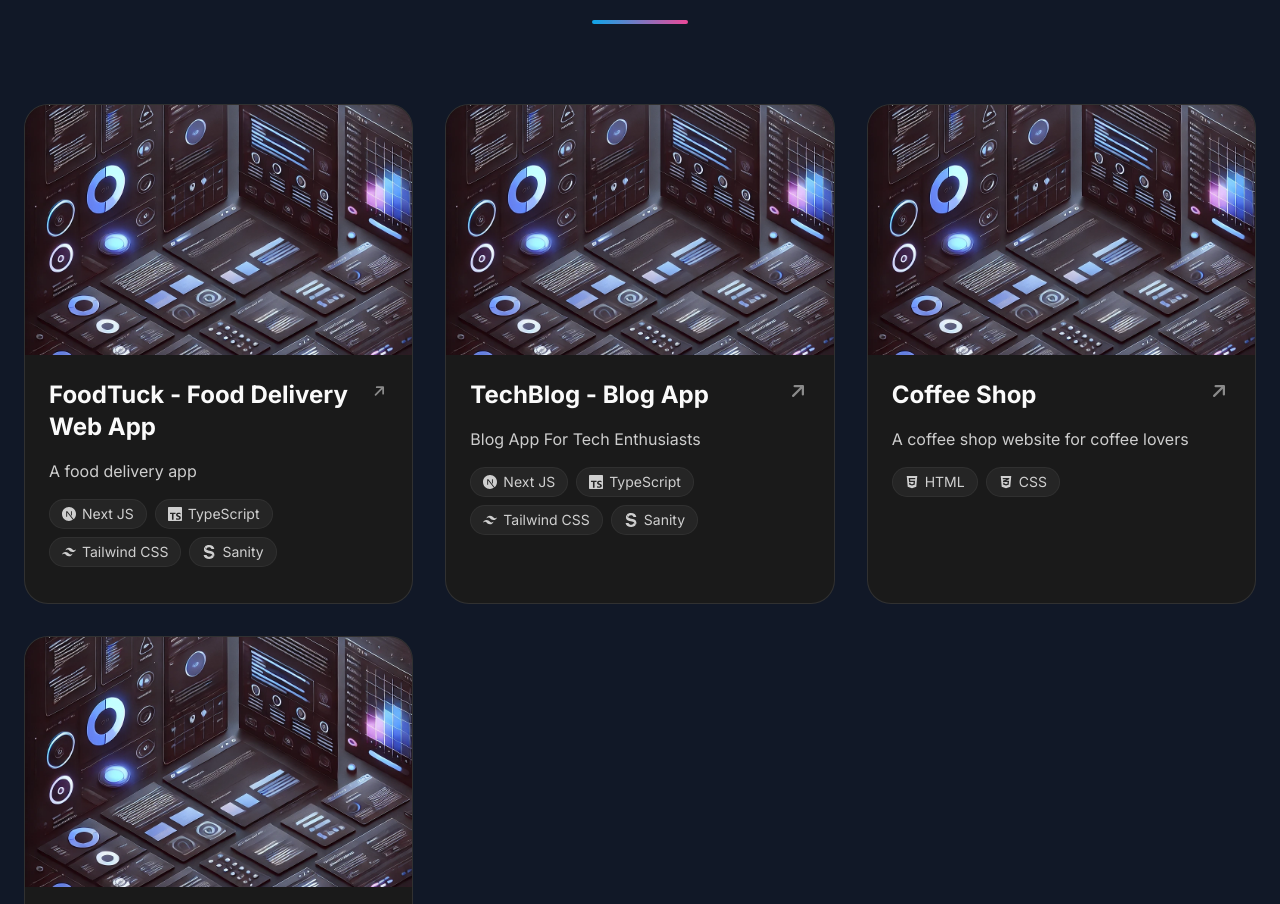
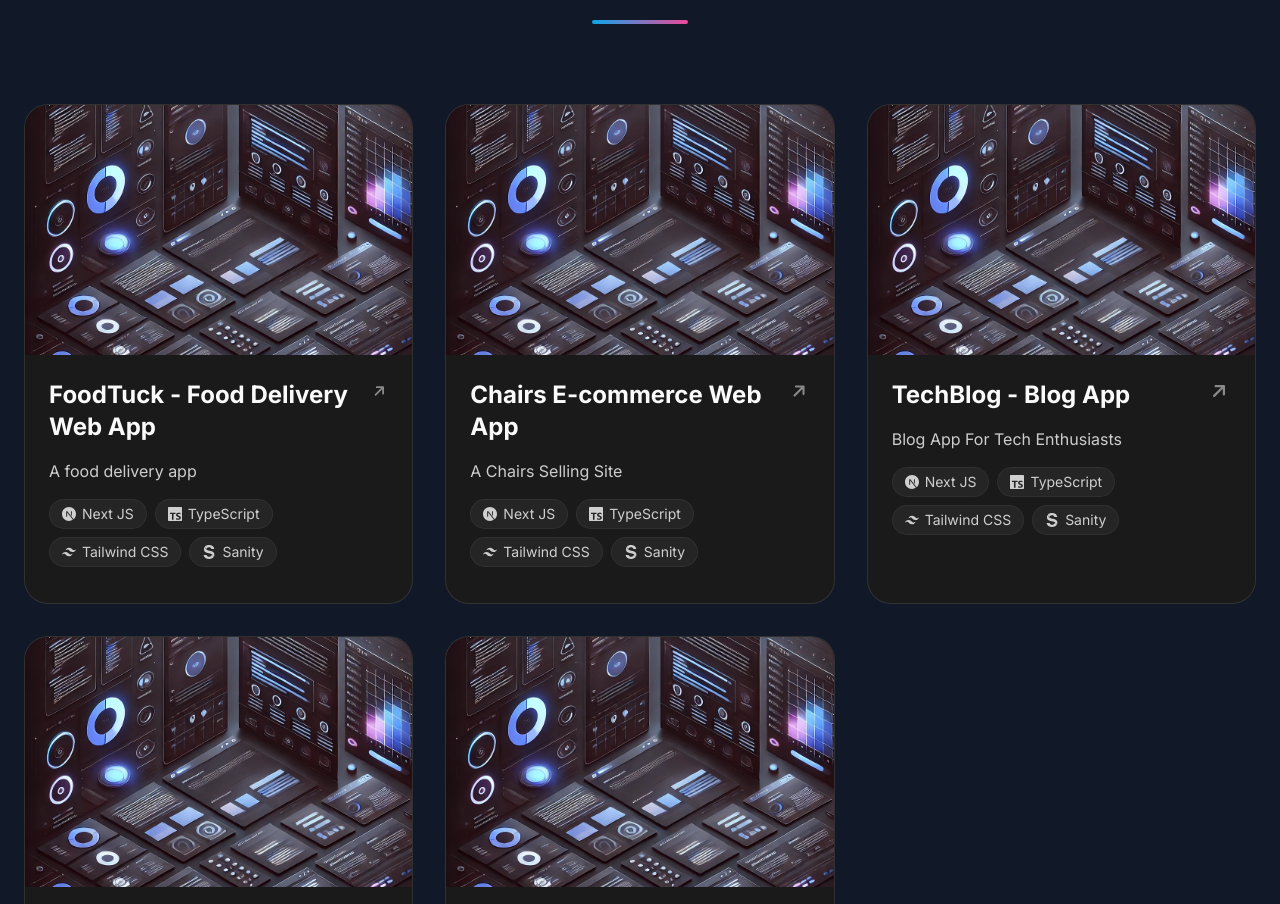
Before and after one commit to Ahmedkhang/Modern_portfolio, a Next.js app: page / in a window 1280 px wide. Shown: the part 1056-1960 px from the top of the page. Built offline with nearby package versions, Linux system fonts and the light colour scheme.

Commit message:
Update Main.tsx

```diff
--- a/src/components/Main.tsx
+++ b/src/components/Main.tsx
@@ -23,6 +23,19 @@
         { name: 'Sanity', icon: <SiSanity />, color: '#E75C17' },
       ],
       link: 'https://restaurant-web-hackathon-r3ju.vercel.app',
+      image: '/portfolio6.webp'
+    },
+
+    {
+      title: 'Chairs E-commerce Web App',
+      description: 'A Chairs Selling Site',
+      tech: [
+        { name: 'Next JS', icon: <SiNextdotjs />, color: 'white' },
+        { name: 'TypeScript', icon: <SiTypescript />, color: '#06B6D4' },
+        { name: 'Tailwind CSS', icon: <SiTailwindcss />, color: '#06B6D4' },
+        { name: 'Sanity', icon: <SiSanity />, color: '#E75C17' },
+      ],
+      link: 'https://chairs-e-commerce-v3l3.vercel.app/',
       image: '/portfolio6.webp'
     },
     {
```
